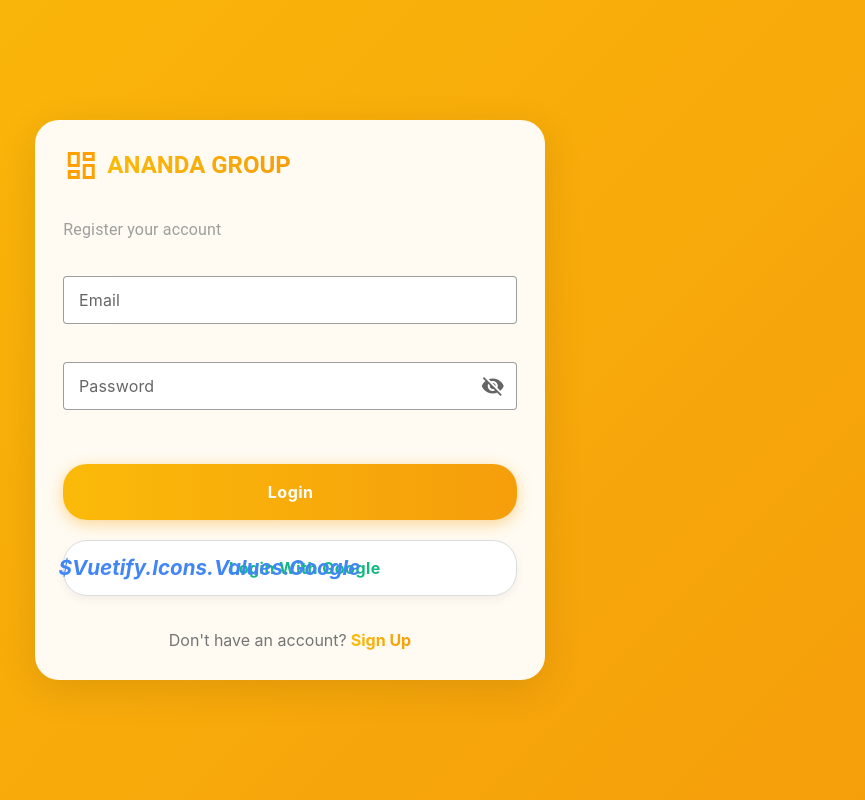
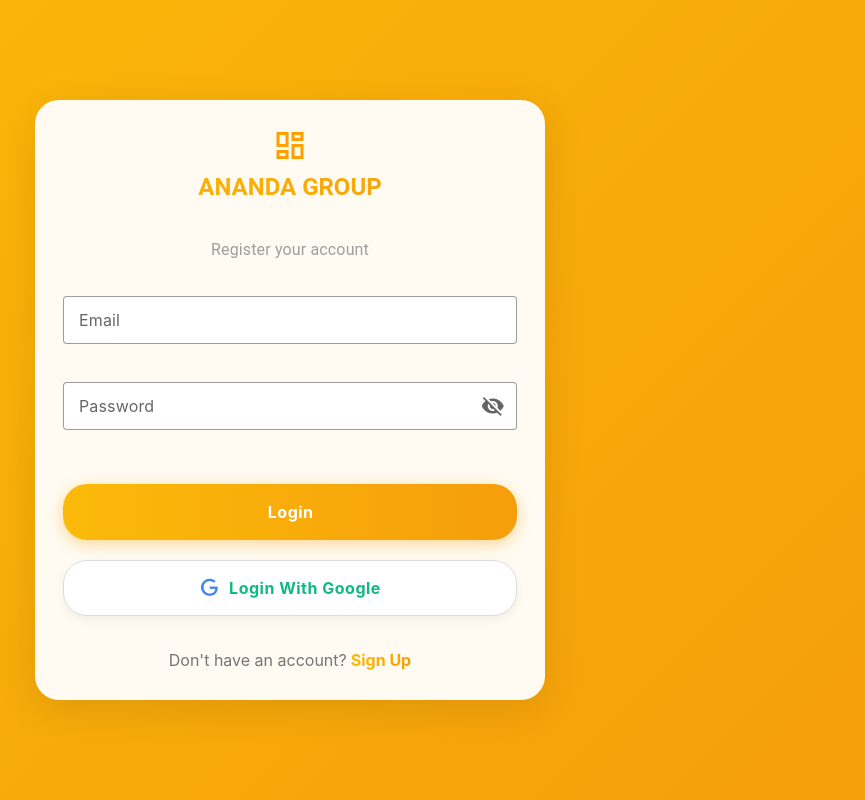
Before and after one commit to ID-Adi/Sistem-Ananda-Group, a Vue app in the folder client/: page / in a window 1280 px wide. Shown: the whole page, without its empty margins (350-1215 px from the left). Built offline with nearby package versions, Linux system fonts and the light colour scheme; no server answers.

Commit message:
Fix Google icon and center text elements in login page

```diff
--- a/client/src/main.js
+++ b/client/src/main.js
@@ -53,10 +53,7 @@
     aliases,
     sets: {
       mdi,
-    },
-    values: {
-      google: 'mdi-google-plus',
-    },
+    }
   },
 })
 
--- a/client/src/views/Login.vue
+++ b/client/src/views/Login.vue
@@ -5,15 +5,14 @@
         <v-card class="mx-auto rounded-xl login-card" elevation="10" max-width="700">
           <v-row>
             <v-col cols="12" class="pa-10">
-              <div class="d-flex align-center mb-8">
-                <v-icon color="amber-darken-2" size="36" class="mr-2">mdi-view-dashboard-outline</v-icon>
-                <span class="text-h5 font-weight-bold ananda-text">ANANDA GROUP</span>
-                <v-spacer></v-spacer>
+              <div class="text-center mb-8">
+                <v-icon color="amber-darken-2" size="36" class="mb-2">mdi-view-dashboard-outline</v-icon>
+                <div class="text-h5 font-weight-bold ananda-text">ANANDA GROUP</div>
               </div>
 
               <div>
                 <div class="flex-grow-1">
-                  <p class="text-subtitle-1 text-grey mb-8">Register your account</p>
+                  <p class="text-subtitle-1 text-grey mb-8 text-center">Register your account</p>
 
                   <v-alert v-if="errorMessage" type="error" class="mb-4" density="compact" variant="tonal">
                     {{ errorMessage }}
@@ -71,7 +70,7 @@
                       :loading="loading"
                       :disabled="loading"
                     >
-                      <v-icon color="#4285F4" class="mr-2">$vuetify.icons.values.google</v-icon>
+                      <v-icon color="#4285F4" class="mr-2">mdi-google</v-icon>
                       <span class="text-success">{{ isSignUp ? 'Sign up with Google' : 'Login with Google' }}</span>
                     </v-btn>
 
```
